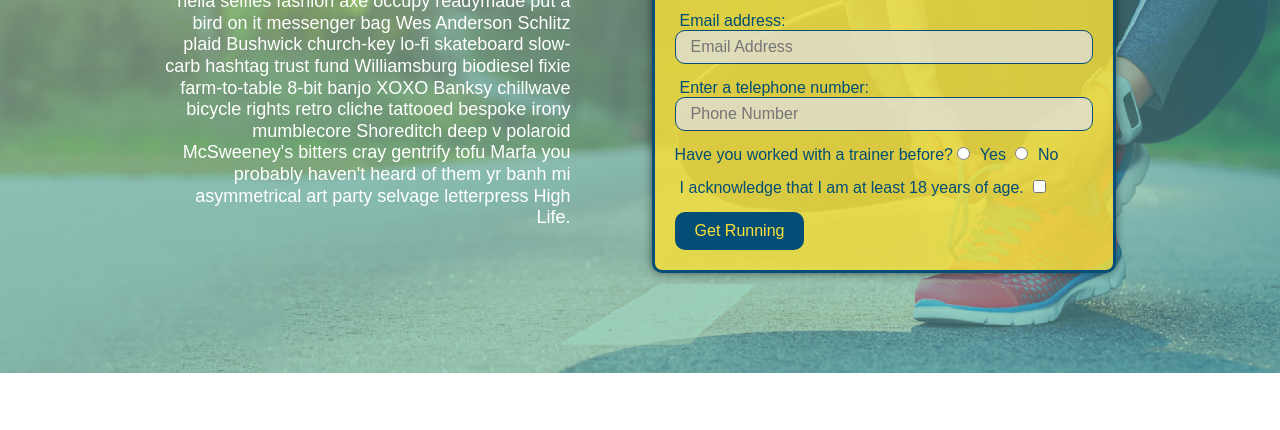
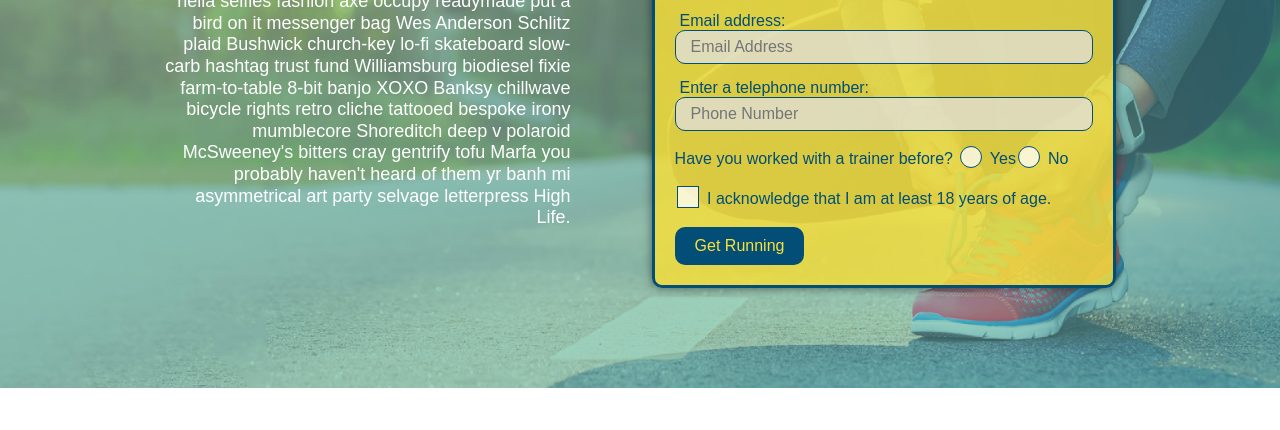
Before and after one commit to veslua/Run-Buddy, a plain HTML site: page index.html in a window 1280 px wide. Shown: the part 345-775 px from the top of the page. Drawn offline with Linux system fonts and the light colour scheme.

Commit message:
final css touches

```diff
--- a/assets/css/style.css
+++ b/assets/css/style.css
@@ -1,15 +1,21 @@
+:root {
+    --primary-color: #fce138;
+    --secondary-color: #024e76;
+    --tertiary-color: #39a6b2;
+}
+
 * {
     margin: 0;
     padding: 0;
     box-sizing: border-box;
 }
 body {
-    color: #39a6b2;
+    color: var(--tertiary-color);
     font-family: Arial, Helvetica, sans-serif;
 }
 header {
     padding: 20px 35px;
-    background-color: #39a6b2;
+    background-color: var(--tertiary-color);
     display: flex;
     justify-content: space-between;
     flex-wrap: wrap;
@@ -21,18 +27,19 @@ header {
     background-position: center;
     background-attachment: fixed;
     background-position: 80%;
+    z-index: 9999;
 
 }
 header h1 {
     font-weight: bold;
     font-size: 36px;
-    color: #fce138;
+    color: var(--primary-color);
     margin: 0;
     text-shadow: 0 0 10px rgba(0, 0, 0, 0.5)
 }
 header a {
     text-decoration: none;
-    color: #fce138;
+    color: var(--primary-color);
 }
 header nav {
     margin: 7px 0;
@@ -54,15 +61,15 @@ header nav ul li a {
 }
 
 header nav ul li a:hover {
-    background: #fce138;
-    color: #024e76;
+    background: var(--primary-color);
+    color: var(--secondary-color);
     border-radius: 15px;
     text-shadow: none;
 }
 
 footer {
     display: flex;
-    background: #fce138;
+    background: var(--primary-color);
     width: 100%;
     padding: 40px 35px;
     justify-content: space-between;
@@ -70,7 +77,7 @@ footer {
 }
 
 footer h2 {
-    color: #024e76;
+    color: var(--secondary-color);
     font-size: 30px;
     margin: 0;
 }
@@ -153,6 +160,67 @@ section {
 .form-input:focus {
     background-color: rgba(225, 225, 225, 1);
     outline: none;
+}
+
+.checkbox-wrapper input, .radio-wrapper input {
+    opacity: 0;
+}
+
+.checkbox-wrapper label, .radio-wrapper label {
+    position: relative;
+    left: 10px;
+    margin: 10px;
+    line-height: 1.6;
+}
+
+.checkbox-wrapper label::before, .radio-wrapper label::before {
+    content: "";
+    height: 20px;
+    width: 20px;
+    background: rgba(255, 255, 255, 0.75);
+    border: 1px solid #024e76;
+    position: absolute;
+    top: -4px;
+    left: -30px;
+}
+
+.checkbox-wrapper input + label::after,
+.radio-wrapper input + label::after {
+    content: none;
+}
+
+.checkbox-wrapper input:checked + label::after,
+.radio-wrapper input:checked + label::after {
+    content: "";
+}
+
+
+.radio-wrapper label::before {
+    border-radius: 50%;
+}
+
+.radio-wrapper label::after {
+    content: "";
+    width: 20px;
+    height: 20px;
+    border-radius: 50%;
+    background: #024e76;
+    position: absolute;
+    left: -29px;
+    top: -3px;
+    background-image: radial-gradient(circle, #39a6b2, #024e76);
+}
+
+.checkbox-wrapper label::after {
+    content: "";
+    height: 6px;
+    width: 14px;
+    border-left: 2px solid #024e76;
+    border-bottom: 2px solid #024e76;
+    position: absolute;
+    left: -26px;
+    top: 1px;
+    transform: rotate(-58deg);
 }
 
 .hero-form label {
--- a/index.html
+++ b/index.html
@@ -54,14 +54,20 @@
                 <input type="tel" placeholder="Phone Number" name="phone" id="phone" class="form-input"/>
                 <p>
                     Have you worked with a trainer before?
-                    <input type="radio" name="trainer-confirm" id="trainer-yes" />
-                    <label for="trainer-yes">Yes</label>
-                    <input type="radio" name="trainer-confirm" id="trainer-no" />
-                    <label for="trainer-no">No</label>
+                    <span class="radio-wrapper">
+                        <input type="radio" name="trainer-confirm" id="trainer-yes" />
+                        <label for="trainer-yes">Yes</label>
+                    </span>
+                    <span class="radio-wrapper">
+                        <input type="radio" name="trainer-confirm" id="trainer-no" />
+                        <label for="trainer-no">No</label>
+                    </span>
                 </p>
                 <p>
-                    <label for="checkbox">I acknowledge that I am at least 18 years of age.</label>
-                    <input type="checkbox" name="age-confirm" id="checkbox" />
+                    <span class="checkbox-wrapper">
+                        <input type="checkbox" name="age-confirm" id="checkbox" />
+                        <label for="checkbox">I acknowledge that I am at least 18 years of age.</label>
+                    </span>
                 </p>
                 <button type="submit">Get Running</button>
             </form>
```
